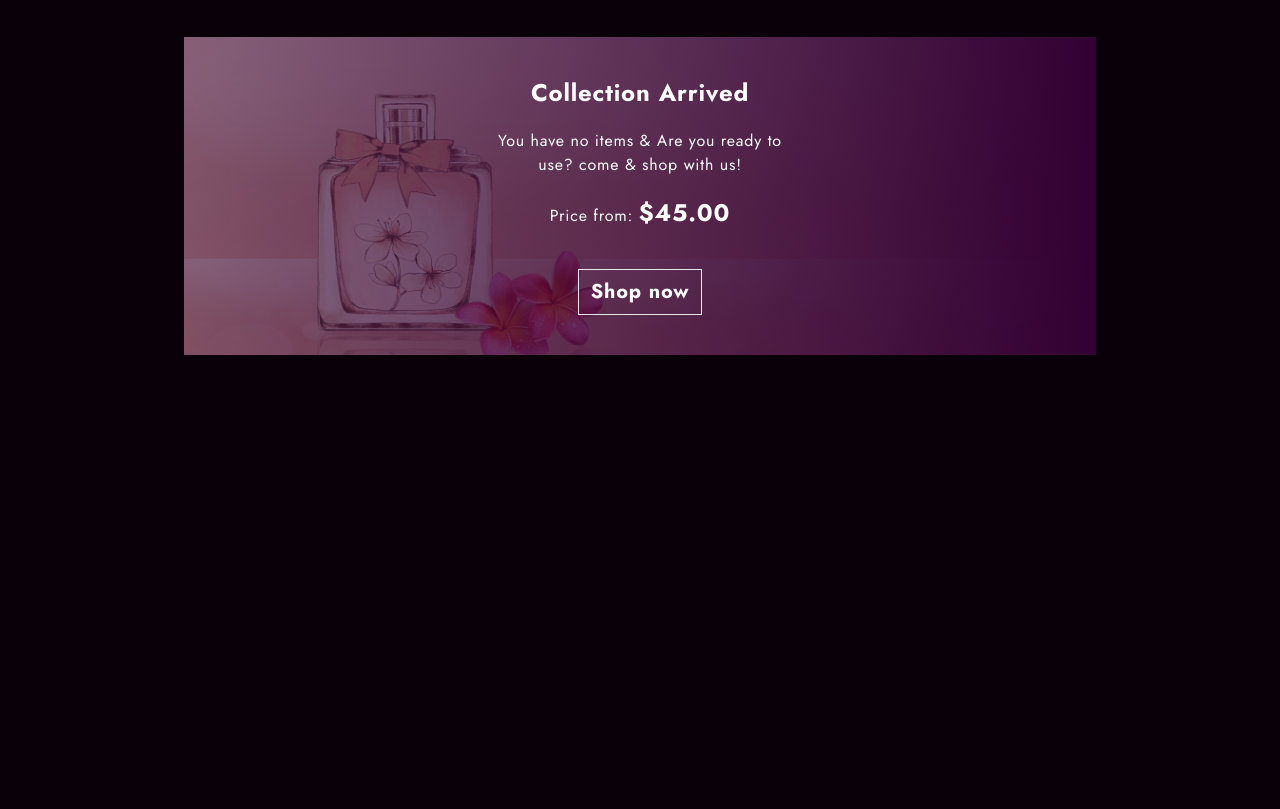
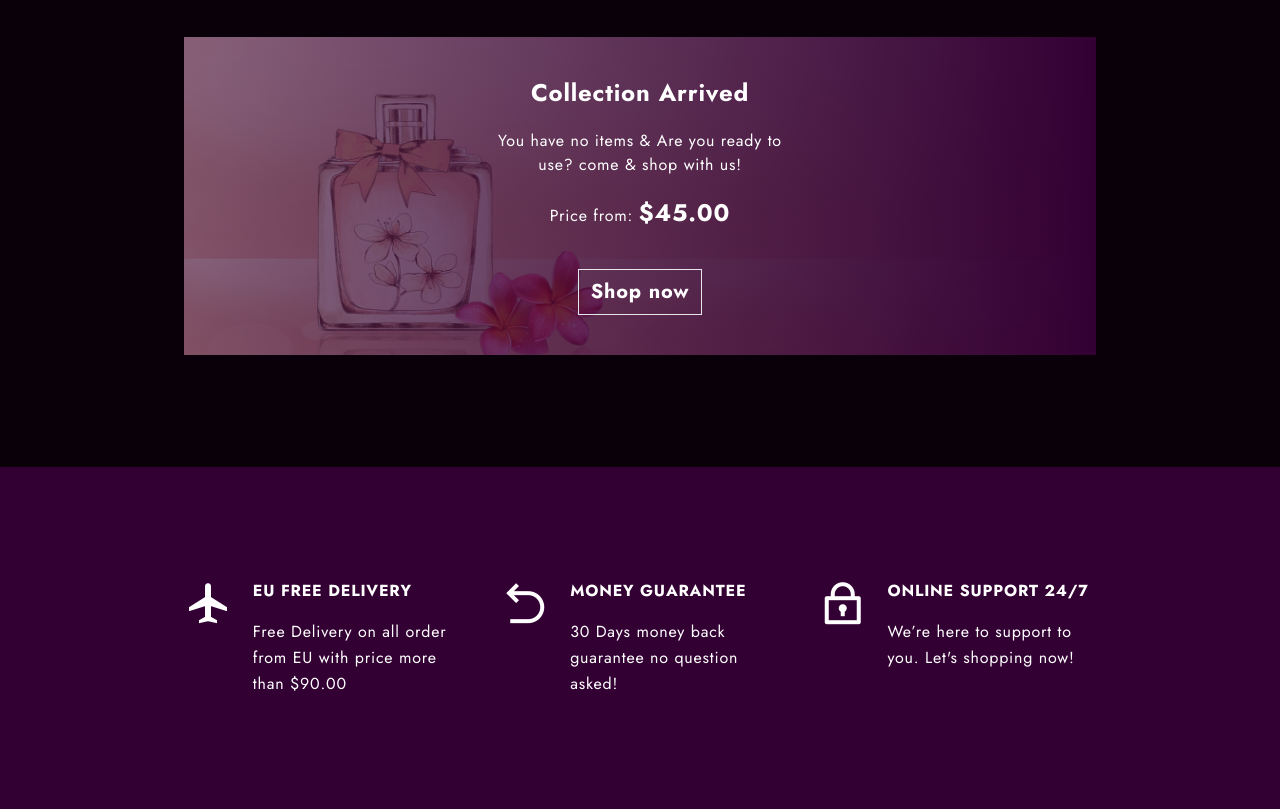
Before and after one commit to VinayMalyala/Perfume, a website: page index.html in a window 1280 px wide. Shown: the part 2020-2829 px from the top of the page. Before the commit the page ends 2487 px from the top, so only its background shows below. Drawn offline with nearby package versions, Linux system fonts and the light colour scheme.

Commit message:
added banner section

```diff
--- a/index.html
+++ b/index.html
@@ -186,6 +186,48 @@
     </div>
   </section>
 
+  <section class="bg-cardColor">
+    <div class="container">
+      <div class="flex flex-col lg:flex-row justify-between gap-10">
+        <!-- item 1 -->
+        <div class="flex-1 flex gap-5 max-w-md">
+          <div class="text-5xl">
+            <i class="ri-plane-line"></i>
+          </div>
+
+          <div class="space-y-4">
+            <p class="uppercase font-bold">EU Free Delivery</p>
+            <p class="leading-relaxed">Free Delivery on all order from EU with price more than $90.00</p>
+          </div>
+        </div>
+
+        <!-- item 2 -->
+        <div class="flex-1 flex gap-5 max-w-md">
+          <div class="text-5xl">
+            <i class="ri-arrow-go-back-line"></i>
+          </div>
+
+          <div class="space-y-4">
+            <p class="uppercase font-bold">Money Guarantee</p>
+            <p class="leading-relaxed">30 Days money back guarantee no question asked!</p>
+          </div>
+        </div>
+
+        <!-- item 3 -->
+        <div class="flex-1 flex gap-5 max-w-md">
+          <div class="text-5xl">
+            <i class="ri-lock-2-line"></i>
+          </div>
+
+          <div class="space-y-4">
+            <p class="uppercase font-bold">Online Support 24/7</p>
+            <p class="leading-relaxed">We’re here to support to you. Let's shopping now!</p>
+          </div>
+        </div>
+      </div>
+    </div>
+  </section>
+
   <!-- main js  -->
   <script src="main.js"></script>
 </body>
```
Also changed, not shown: output.css.
